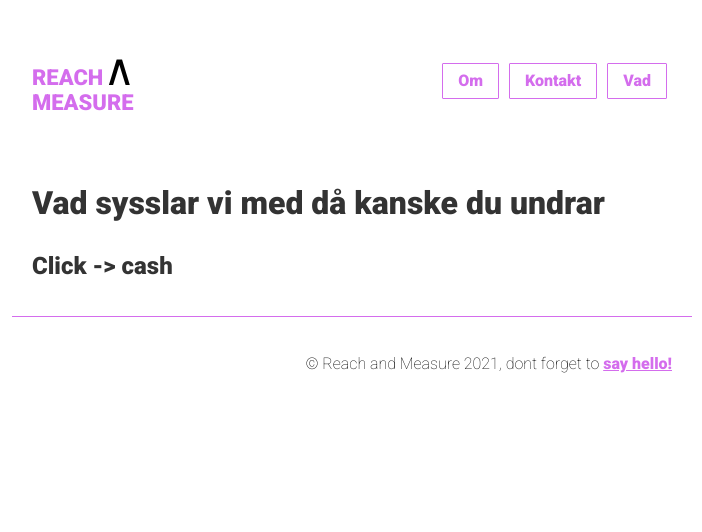
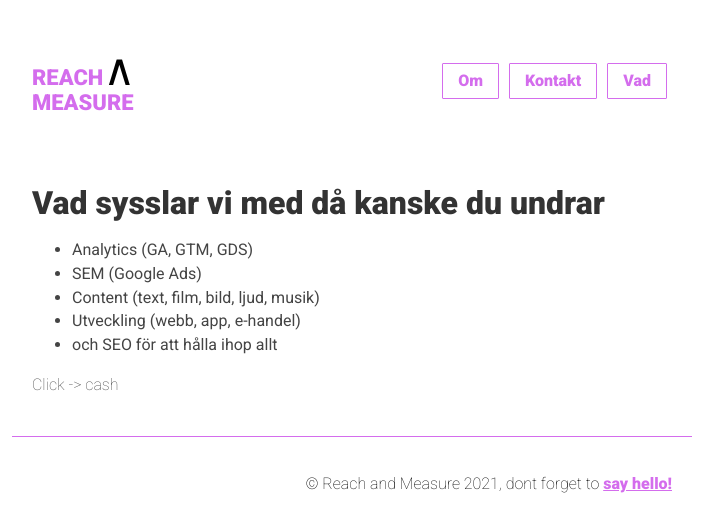
Before and after one commit to reachandmeasure/RetM, a Jekyll site: the page built from what-we-do.md, in a window 1280 px wide. Shown: the top 532 px of the page, without its empty margins (288-990 px from the left). Built offline with Jekyll 4.4.1, drawn with Linux system fonts in a browser that asks for light colours.

Commit message:
Update what-we-do.md

```diff
--- a/what-we-do.md
+++ b/what-we-do.md
@@ -10,4 +10,10 @@ description: >-
 
 # Vad sysslar vi med då kanske du undrar
 
-## Click -> cash
+- Analytics (GA, GTM, GDS)
+- SEM (Google Ads)
+- Content (text, film, bild, ljud, musik)
+- Utveckling (webb, app, e-handel)
+- och SEO för att hålla ihop allt
+
+Click -> cash
```
